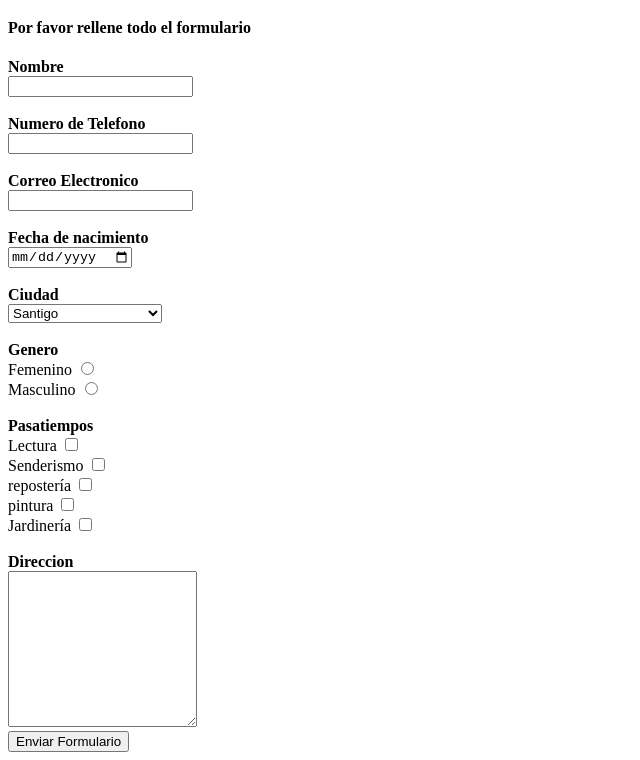
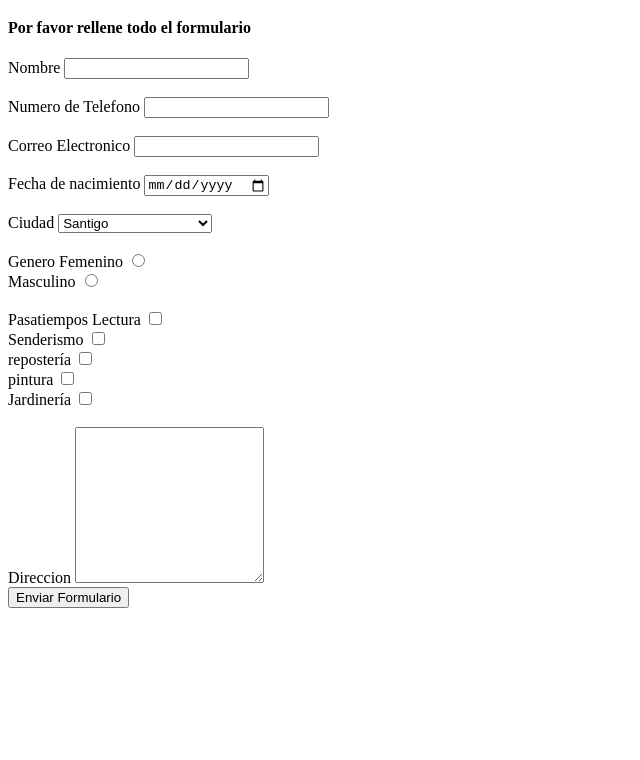
Before and after one commit to dismeilin96-sketch/Diseno_de_portales_web_ippfm, a plain HTML site: page Formulario.html in a window 1280 px wide. Shown: the part 61-821 px from the top of the page, without its empty margins (0-640 px from the left). After the commit the page ends 800 px from the top, so only its background shows below. Drawn offline with Linux system fonts and the light colour scheme.

```diff
--- a/Formulario.html
+++ b/Formulario.html
@@ -9,15 +9,15 @@
 <h1>Formulario</h1>
 <h4>Por favor rellene todo el formulario</h4>
 <form>
-    <label for="Name" style="display: block; font-weight: bold; margin: 0%;">Nombre</label>
+    <label for="Name">Nombre</label>
     <input type="text" name="Nombre" id="Name"><br><br>
-    <label for="Numero de Telefono" style="display: block; font-weight: bold; margin: 0%;">Numero de Telefono</label>
+    <label for="Numero de Telefono">Numero de Telefono</label>
     <input type="tel" name="Numero de Telefono" id="Numero de Telefono"><br> <br>
-    <label for="Correo Electronico" style="display: block; font-weight: bold; margin: 0%;">Correo Electronico</label>
+    <label for="Correo Electronico">Correo Electronico</label>
     <input type="email" name="Correo Electronico" id="Correo Electronico"><br><br>
-    <label for="Fecha de nacimiento" style="display: block; font-weight: bold; margin: 0%;">Fecha de nacimiento</label>
+    <label for="Fecha de nacimiento">Fecha de nacimiento</label>
     <input type="date" name="Fecha de nacimiento" id="Fecha de nacimiento"><br><br>
-    <label for="Ciudad" style="display: block; font-weight: bold; margin: 0%;">Ciudad</label>
+    <label for="Ciudad">Ciudad</label>
     <select name="Ciudad" id="Ciudad">
         <option value="Santigo">Santigo</option>
         <option value="Santo Domingo">Santo Domingo</option>
@@ -25,12 +25,12 @@
         <option value="Puerto Plata">Puerto Plata</option>
         <option value="La Romana">La Romana</option>
     </select><br><br>
-    <label for="Genero" style="display: block; font-weight: bold; margin: 0%;">Genero</label>
+    <label for="Genero">Genero</label>
    <label for="Femenino">Femenino</label>
     <input type="radio" name="Femenino" id="Femenino"><br>
     <label for="Masculino">Masculino</label>
     <input type="radio" name="Masculino" id="Masculino"><br><br>
-    <label for="Pasatiempos" style="display: block; font-weight: bold; margin: 0%;">Pasatiempos</label>
+    <label for="Pasatiempos">Pasatiempos</label>
     <label for="Lectura">Lectura</label>
     <input type="checkbox" name="Lectura" id="Lectura"><br>
     <label for="Senderismo">Senderismo</label>
@@ -41,7 +41,7 @@
     <input type="checkbox" name="pintura" id="pintura"><br>
     <label for="Jardinería">Jardinería</label>
     <input type="checkbox" name="Jardinería" id="Jardinería"><br><br>
-    <label for="Direccion" style="display: block; font-weight: bold; margin: 0%;">Direccion</label>
+    <label for="Direccion">Direccion</label>
     <textarea name="Direccion" id="Direccion" cols="21" rows="10"></textarea><br>
     <label for="Enviar"></label>
     <input type="submit" value="Enviar Formulario">
```
